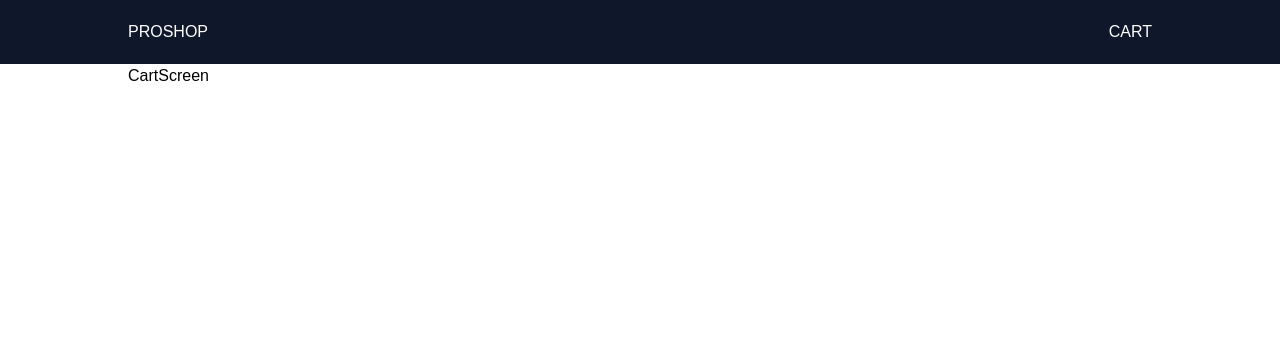
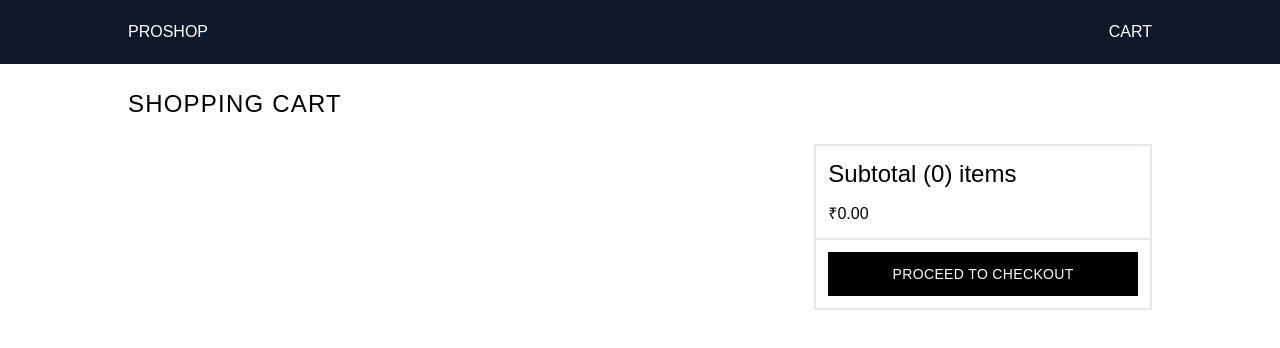
Before and after one commit to vishwanath231/mern-shopping-cart, a React (Create React App) app in the folder frontend/: page /cart in a window 1280 px wide. Shown: the top 348 px of the page. Built offline with nearby package versions, Linux system fonts and the light colour scheme.

Commit message:
Cart screen

```diff
--- a/frontend/src/screens/CartScreen.js
+++ b/frontend/src/screens/CartScreen.js
@@ -1,9 +1,85 @@
-import React from 'react'
+import React, { useEffect } from 'react'
+import { useParams, useLocation, Link, useNavigate } from 'react-router-dom';
+import { connect } from 'react-redux';
+import { addToCart, removeFromCart } from '../redux/actions/cartActions';
 
-const CartScreen = () => {
+const CartScreen = ({ cart, addToCart, removeFromCart }) => {
+
+    const { id } = useParams();
+    const navigate = useNavigate();
+    const location = useLocation();
+
+    const qty = location.search ? Number(location.search.split('=')[1]) : 1
+
+
+    useEffect(() => {
+        addToCart(id, qty)
+    }, [addToCart, id, qty]);
+
+    const removeFromCartHandler = (id) => {
+        removeFromCart(id);
+    }
+
+
+    const { cartItems } = cart;
+
+
     return (
-        <div>CartScreen</div>
+        <>
+
+            <div className='uppercase text-2xl my-6 tracking-wider font-medium'>shopping cart</div>
+
+            <div className='flex justify-between flex-col md:flex-row' >
+                <div className='p-4 w-full'>
+                    {
+                        cartItems.map(item => (
+                            <div key={item.product} className='mb-4'>
+                                <div className='flex justify-between '>
+                                    <img src={item.image} alt={item.name} className='text-center w-20' />
+                                    <Link to={`/product/${item.product}`} className='underline text-slate-500'>{item.name}</Link>
+
+                                    <div className='text-slate-500'>₹{item.price}</div>
+
+                                    <div className='text-slate-500'>
+                                        <select value={item.qty} className='' onChange={(e) => addToCart(item.product ,Number(e.target.value))}>
+                                            {
+                                                [...Array(item.countInStock).keys()].map((x) => (
+                                                    <option key= {x + 1} value={x + 1} >{x + 1}</option>
+                                                ))
+                                            }
+                                        </select>
+                                    </div>
+
+                                    <div className=''>
+                                        <button className='text-orange-800' onClick={() => removeFromCartHandler(item.product)}><i className='fas fa-trash'></i></button>
+                                    </div>
+                                </div>
+                            </div>
+                        ))
+                    }
+                </div>
+                <div className='w-1/2'>
+                    <div className='border-2'>
+                        <div className='p-3 border-b-2'>
+                            <h2 className='text-2xl pb-3'>Subtotal ({cartItems.reduce((acc, item) => acc + item.qty, 0) }) items</h2>
+                            <div>₹{cartItems.reduce((acc, item) => acc + item.qty * item.price, 0).toFixed(2) }</div>
+                        </div>
+                        <div className='p-3'>
+                            <button
+                            className='uppercase  text-sm tracking-wide bg-black w-full p-3 text-white'
+                            >Proceed To Checkout</button>
+                        </div>
+                    </div>
+                </div>
+            </div>
+
+        </>
+
     )
 }
 
-export default CartScreen;
+const mapStateToProps = (state) => ({
+    cart: state.cart
+})
+
+export default connect(mapStateToProps, { addToCart, removeFromCart })(CartScreen);
```
